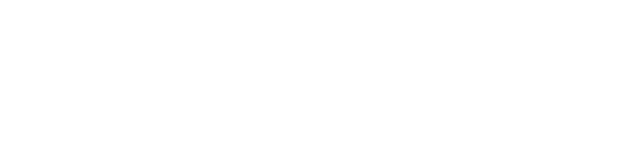
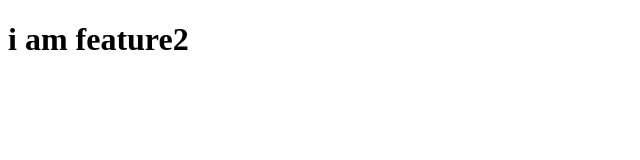
Before and after one commit to PremKumarReddy2003/web-app, a plain HTML site: page index.html in a window 1280 px wide. Shown: the whole page, without its empty margins (0-640 px from the left). Drawn offline with Linux system fonts and the light colour scheme.

Commit message:
h1 tag added

```diff
--- a/index.html
+++ b/index.html
@@ -6,6 +6,6 @@
     <title>Document</title>
 </head>
 <body>
-
+    <h1>i am feature2</h1>
 </body>
 </html>
```
